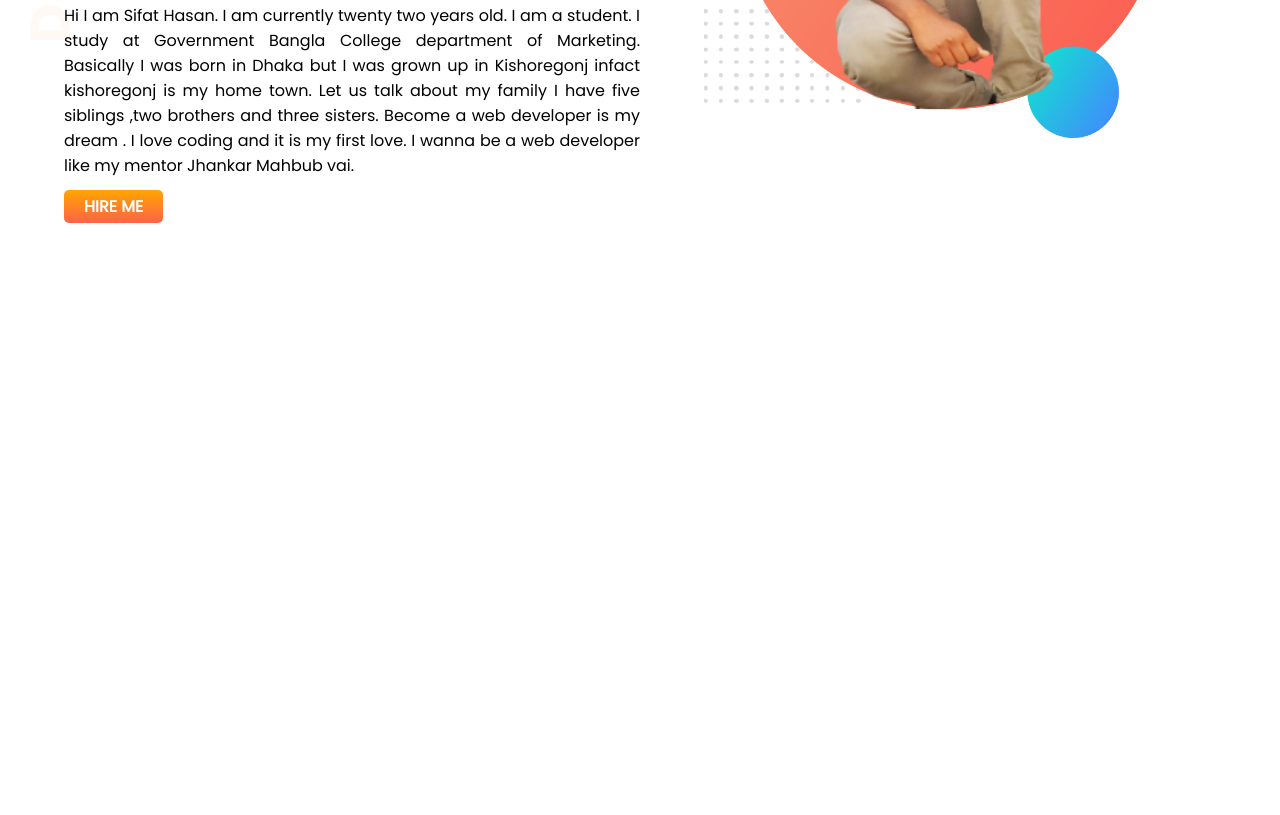
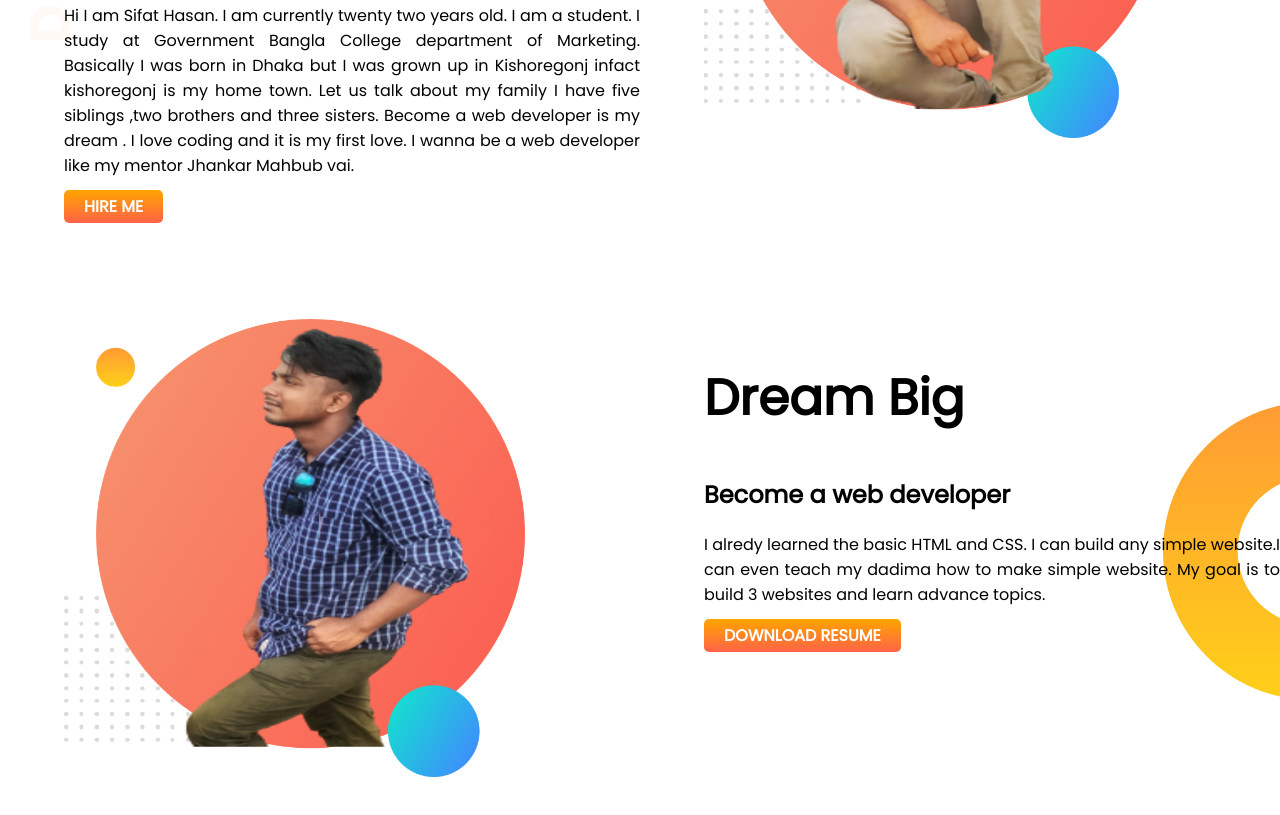
Before and after one commit to Sifat1210/sifat.program, a plain HTML site: page index.html in a window 1280 px wide. Shown: the part 319-1134 px from the top of the page. Before the commit the page ends 800 px from the top, so only its background shows below. Drawn offline with Linux system fonts and the light colour scheme.

Commit message:
web developer

```diff
--- a/index.html
+++ b/index.html
@@ -35,6 +35,20 @@
             <img src="sifat.png" alt="">
         </div>
     </section>
+    <section class="dream-big">
+        <div class="half-width">
+            <img src="ibrahim.png" alt="">
+        </div>
+        <div class="half-width">
+            <h1>Dream Big</h1>
+            <h2> Become a web developer</h2>
+            <p>I alredy learned the basic HTML and CSS. I can build any simple website.I can even teach my dadima how to
+                make simple website. My goal is to build 3 websites
+                and learn advance topics.</p>
+            <a class=" link-button" target="blank" href="google.com">DOWNLOAD RESUME</a>
+        </div>
+
+    </section>
 </body>
 
 </html>
--- a/style.css
+++ b/style.css
@@ -10,6 +10,7 @@ h1{
 }
 section{
     display: flex;
+    margin-bottom: 100px;
 }
 .half-width{
     width: 50%;
@@ -33,3 +34,8 @@ section{
     background-image: url(image/ibrahim.png);
     background-repeat: no-repeat;
 }
+.dream-big{
+    background-image: url(image/dream-bg.png);
+    background-repeat: no-repeat;
+    background-position: right;
+}
```
Also changed, not shown: ibrahim.png (added), image/dream-bg.png (renamed from dream-bg.png), my-bg.png (deleted).
